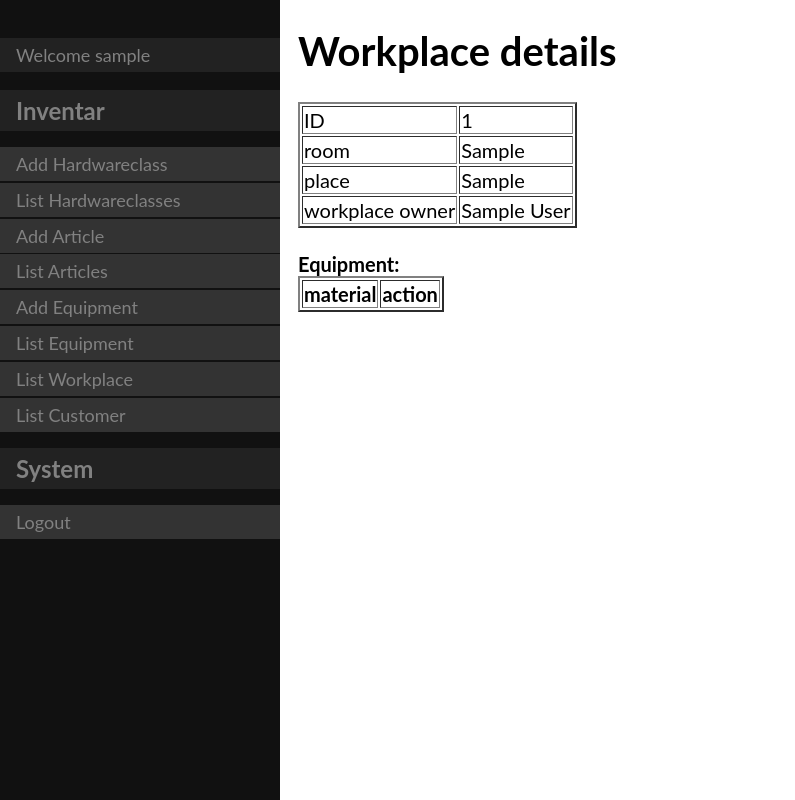
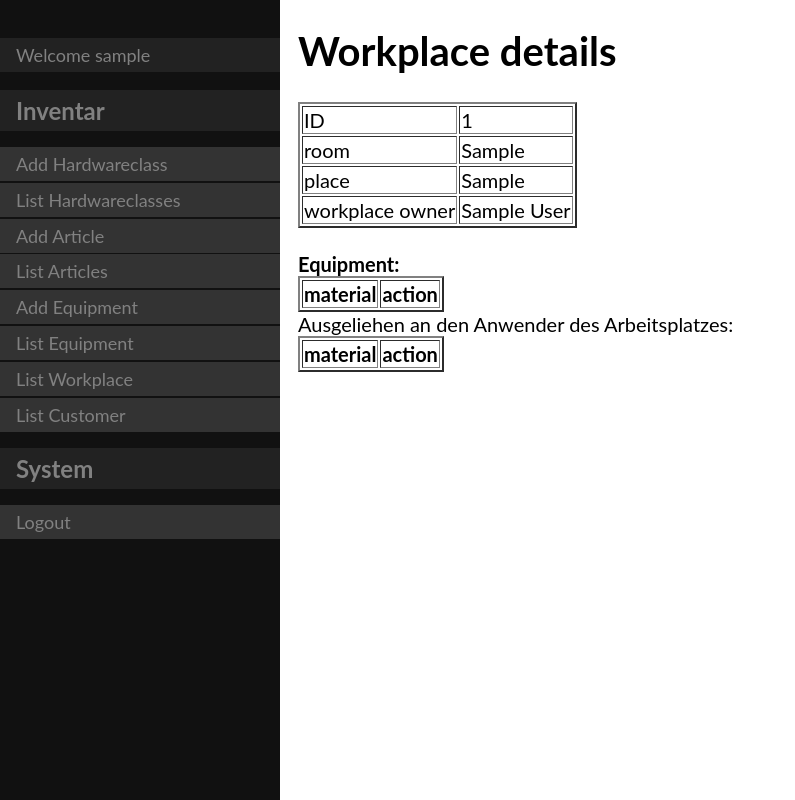
Before and after one commit to mario-spitze/companynetworkmanager, a Django app: page /inventory/detailWorkplace/1 in a window 1280 px wide. Shown: the whole page, without its empty margins (0-795 px from the left). Run offline with Django 3.2, Linux system fonts and the light colour scheme; a user stored in the database is signed in; tables that the repository leaves empty hold one stand-in row (values such as "Sample post"); data that the repository does not hold is empty.

Commit message:
close #71

```diff
--- a/django/project/inventory/templates/inventory/detailWorkplace.html
+++ b/django/project/inventory/templates/inventory/detailWorkplace.html
@@ -25,4 +25,22 @@
     </tr>
     {% endfor %}
 </table>
+
+{% if object.customer %}
+    Ausgeliehen an den Anwender des Arbeitsplatzes:
+    <table border="2">
+        <tr>
+            <th>{% translate 'material' %}</th>
+            <th>{% translate 'action' %}</th>
+        </tr>
+        {% for handover in object.customerHandovers %}
+        <tr>
+            <td>{{ handover}}</td>
+            <td><a href="{% url 'inventory:giveBack' handover.id %}">{% translate 'give back' %}</a></td>
+        </tr>
+        {% endfor %}
+    </table>
+
+
+{% endif %}
 {% endblock %}
--- a/django/project/inventory/views.py
+++ b/django/project/inventory/views.py
@@ -167,6 +167,12 @@
             oppositeHandover=None,
             user_object_id=obj.pk,
             user_content_type=ContentType.objects.get_for_model(obj))
+        if obj.customer:
+            obj.customerHandovers = Handover.objects.filter(
+                movementType=Handover.MovementType.LAY,
+                oppositeHandover=None,
+                user_object_id=obj.customer.pk,
+                user_content_type=ContentType.objects.get_for_model(obj.customer))
         return obj
     template_name = 'inventory/detailWorkplace.html'
 
```
